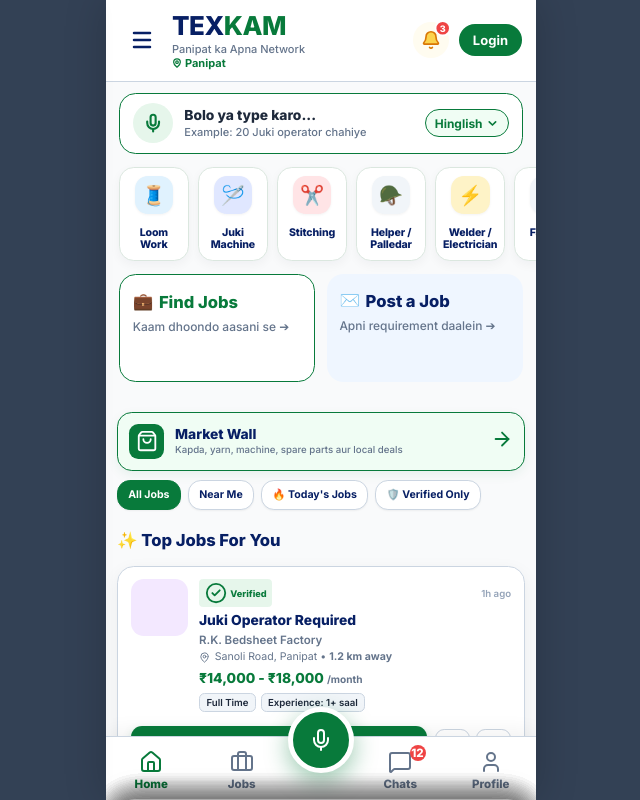
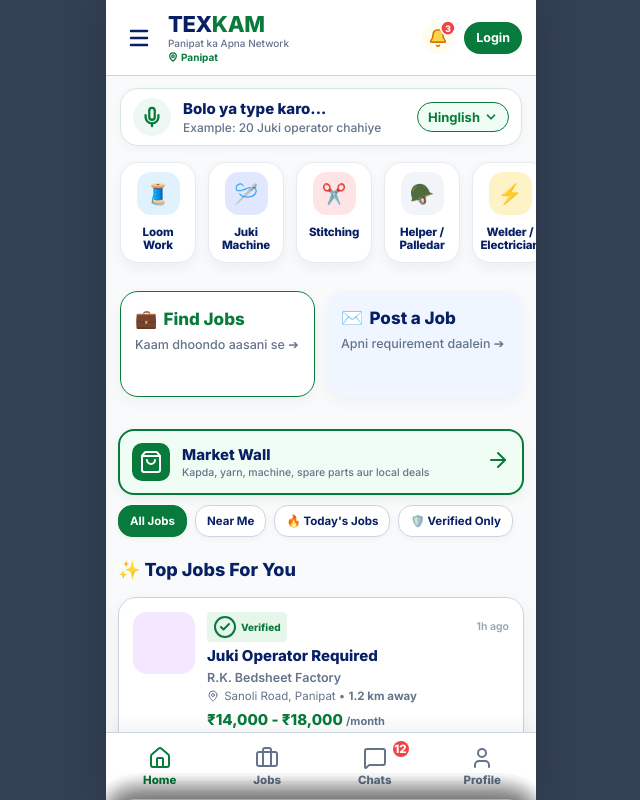
Before and after one commit to sadiqmohammad06-afk/Texkam, a plain HTML site: page index.html in a window 1280 px wide. Shown: the whole page, without its empty margins (319-959 px from the left). Drawn offline with nearby package versions, Linux system fonts and the light colour scheme; some icons are missing.

Commit message:
Refine home UI patch

```diff
--- a/texkam-home-ui-patch.css
+++ b/texkam-home-ui-patch.css
@@ -1,85 +1,163 @@
-/* TexKam Home UI Patch - Step 1: compact category/top area
-   This file is prepared for the first UI update. It will be linked after approval/checking. */
-
+/* TexKam Home UI Patch - Step 1 refined: cleaner, lighter, less over-designed */
 :root {
   --tk-primary: #087a3b;
   --tk-navy: #071f64;
-  --tk-soft: #f6faf8;
-  --tk-border: #dbe7df;
+  --tk-soft: #f7faf9;
+  --tk-border: #e4eaf0;
+  --tk-muted: #64748b;
 }
 
-/* Compact top category strip */
+/* Overall home: less zoomed */
+#view-home {
+  transform: none !important;
+  zoom: 1 !important;
+  padding-top: 0 !important;
+}
+
+/* Header: TEXKAM too big tha, ab compact */
+#main-header {
+  padding: 10px 14px !important;
+  min-height: 76px !important;
+}
+#main-header .header-left {
+  gap: 10px !important;
+}
+#main-header .menu-btn-round {
+  width: 38px !important;
+  height: 38px !important;
+}
+#main-header .menu-btn-round i {
+  width: 22px !important;
+  height: 22px !important;
+}
+#main-header .logo-text {
+  font-size: 22px !important;
+  letter-spacing: -0.4px !important;
+  line-height: 1 !important;
+}
+#main-header .logo-sub {
+  font-size: 10px !important;
+  margin-top: 3px !important;
+  line-height: 1.1 !important;
+}
+#main-header .loc-pin {
+  font-size: 10px !important;
+  margin-top: 3px !important;
+}
+#main-header .bell-icon {
+  width: 36px !important;
+  height: 36px !important;
+  padding: 7px !important;
+}
+#login-header-btn {
+  height: 32px !important;
+  padding: 6px 12px !important;
+  font-size: 12.5px !important;
+}
+
+/* Search bar: heavy border removed */
+#view-home .search-section {
+  padding: 12px 14px 10px !important;
+}
+#view-home .search-bar {
+  min-height: 56px !important;
+  border: 1.5px solid #d8e7de !important;
+  border-radius: 18px !important;
+  padding: 9px 12px !important;
+  box-shadow: 0 3px 12px rgba(15, 23, 42, 0.04) !important;
+}
+#view-home .search-icon-bg {
+  width: 38px !important;
+  height: 38px !important;
+  background: #edf8f2 !important;
+}
+#view-home .search-title {
+  font-size: 15px !important;
+  font-weight: 760 !important;
+  color: var(--tk-navy) !important;
+}
+#view-home .search-hint {
+  font-size: 12px !important;
+  color: var(--tk-muted) !important;
+}
+#view-home .lang-pill-search {
+  padding: 7px 10px !important;
+  border: 1px solid #cfe6d8 !important;
+  font-size: 12px !important;
+  background: #fff !important;
+}
+
+/* Category strip: border over lag raha tha, ab softer app tiles */
 #view-home .categories-row {
-  gap: 10px !important;
+  gap: 12px !important;
   padding: 6px 14px 14px !important;
   align-items: stretch !important;
 }
-
 #view-home .cat-item {
   min-width: 76px !important;
   width: 76px !important;
   border: 1px solid var(--tk-border) !important;
-  border-radius: 16px !important;
+  border-radius: 18px !important;
   background: #fff !important;
-  padding: 9px 7px !important;
-  box-shadow: 0 4px 12px rgba(15, 23, 42, 0.045) !important;
+  padding: 9px 7px 10px !important;
+  box-shadow: 0 5px 14px rgba(15, 23, 42, 0.05) !important;
+  gap: 7px !important;
 }
-
 #view-home .cat-item.active,
 #view-home .cat-item:active {
-  border-color: var(--tk-primary) !important;
-  background: #eefaf2 !important;
+  border-color: #b9dcc8 !important;
+  background: #f6fbf8 !important;
 }
-
 #view-home .cat-icon {
-  width: 42px !important;
-  height: 42px !important;
-  margin: 0 auto 6px !important;
+  width: 43px !important;
+  height: 43px !important;
+  margin: 0 auto 4px !important;
   border-radius: 14px !important;
-  font-size: 21px !important;
+  font-size: 20px !important;
+  box-shadow: none !important;
 }
-
 #view-home .cat-label,
 #view-home .cat-item span,
 #view-home .cat-item p {
   font-size: 11.5px !important;
-  line-height: 1.15 !important;
-  font-weight: 750 !important;
+  line-height: 1.12 !important;
+  font-weight: 760 !important;
   color: var(--tk-navy) !important;
   letter-spacing: -0.15px !important;
 }
 
-/* Subcategory chips: compact mobile-app style */
+/* Subcategories: still open, but cleaner and less bulky */
 #subcat-container {
-  padding: 0 14px 12px !important;
+  padding: 6px 14px 14px !important;
+  background: #fff !important;
+  border-top: 1px solid #eef2f6 !important;
+  border-bottom: 1px solid #eef2f6 !important;
 }
-
+#subcat-container > div:first-child,
 #subcat-title {
   font-size: 14px !important;
   font-weight: 800 !important;
   color: var(--tk-navy) !important;
-  margin: 0 0 8px !important;
+  margin: 0 0 10px !important;
 }
-
-#subcat-chips {
+#subcat-chips,
+.subcat-chips {
   gap: 8px !important;
-  overflow-x: auto !important;
-  padding-bottom: 2px !important;
 }
-
 #subcat-chips button,
 #subcat-chips .chip,
-.subcat-chip {
+.subcat-chip,
+#subcat-container button {
   border-radius: 999px !important;
-  padding: 8px 12px !important;
+  padding: 7px 11px !important;
   font-size: 12px !important;
-  font-weight: 750 !important;
-  border: 1px solid #cfdbe6 !important;
+  font-weight: 720 !important;
+  border: 1px solid #dce4ec !important;
   background: #fff !important;
   color: var(--tk-navy) !important;
+  box-shadow: 0 2px 6px rgba(15, 23, 42, 0.035) !important;
   white-space: nowrap !important;
 }
-
 #subcat-chips button.active,
 #subcat-chips .chip.active,
 .subcat-chip.active {
@@ -88,42 +166,52 @@
   color: #fff !important;
 }
 
-/* Reduce zoom-heavy feel on Home top */
-#view-home .search-section {
-  padding: 12px 14px 8px !important;
+/* Main action cards: border and size toned down */
+#view-home .action-cards-grid {
+  gap: 12px !important;
+  padding: 14px 14px 12px !important;
+}
+#view-home .action-card {
+  min-height: 106px !important;
+  border-radius: 18px !important;
+  border-width: 1.5px !important;
+  box-shadow: 0 5px 16px rgba(15, 23, 42, 0.045) !important;
+  padding: 16px 14px !important;
+}
+#view-home .ac-top h3,
+#view-home .action-card h3 {
+  font-size: 17px !important;
+  line-height: 1.1 !important;
+}
+#view-home .ac-top p,
+#view-home .action-card p {
+  font-size: 12.5px !important;
+  line-height: 1.35 !important;
 }
 
-#view-home .search-bar {
-  min-height: 58px !important;
+/* Market card and filter chips lighter */
+#view-home .market-wall-card,
+#view-home .market-banner {
+  border-width: 1.5px !important;
   border-radius: 18px !important;
+  box-shadow: 0 4px 12px rgba(15, 23, 42, 0.035) !important;
+}
+#view-home .filter-chips button,
+#view-home .filter-chip {
+  border-width: 1px !important;
+  box-shadow: 0 2px 6px rgba(15, 23, 42, 0.04) !important;
 }
 
-#view-home .search-title {
-  font-size: 15px !important;
-  font-weight: 750 !important;
+/* Bottom mic is distracting for MVP; keep layout clean */
+.nav-mic-wrapper,
+.nav-mic-btn {
+  display: none !important;
 }
-
-#view-home .search-hint {
-  font-size: 12px !important;
+#bottom-nav {
+  align-items: center !important;
+  height: 68px !important;
 }
-
-#view-home .action-cards-grid {
-  gap: 12px !important;
-  padding: 0 14px 12px !important;
+.nav-item {
+  justify-content: center !important;
+  padding-bottom: 0 !important;
 }
-
-#view-home .action-card {
-  min-height: 118px !important;
-  border-radius: 18px !important;
-}
-
-#view-home .ac-top h3 {
-  font-size: 18px !important;
-  line-height: 1.1 !important;
-}
-
-#view-home .ac-top p,
-#view-home .action-card p {
-  font-size: 13px !important;
-  line-height: 1.35 !important;
-}
```
